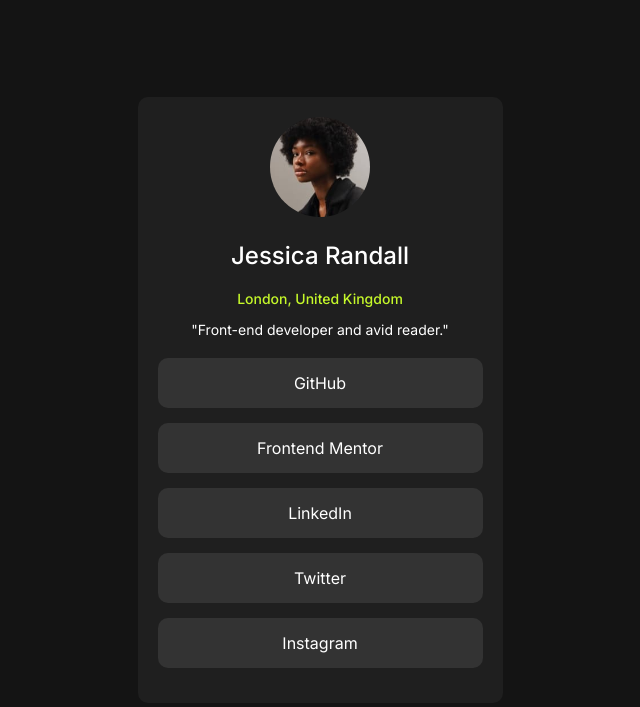
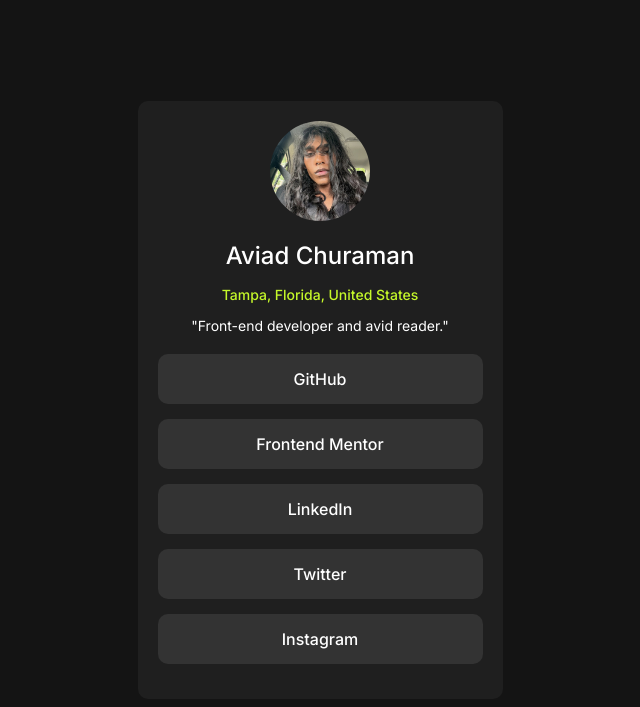
Before and after one commit to jewelsonmyjeans/social-links-profile, a plain HTML site: page index.html in a window 1280 px wide. Shown: the whole page, without its empty margins (320-960 px from the left). Drawn offline with Linux system fonts and the light colour scheme.

Commit message:
Made changes to look like a social profile for myself

```diff
--- a/index.html
+++ b/index.html
@@ -9,23 +9,23 @@
   <link rel="icon" type="image/png" sizes="32x32" href="./assets/images/favicon-32x32.png">
   <link rel="stylesheet" href="styles.css">
 
-  <title>Frontend Mentor | Social links profile</title>
+  <title>Social links profile</title>
 
 </head>
 <body>
-  <section id="container">
-    <img src="./assets/images/avatar-jessica.jpeg" alt="Jessica Randall" class="profile-image">
-    <h1 class="name">Jessica Randall</h1>
-    <p class="location">London, United Kingdom</p>
-    <p class="description"s>"Front-end developer and avid reader."</p>
+  <div id="container">
+    <img src="./assets/images/avatar-aviad.jpeg" alt="Jessica Randall" class="profile-image">
+    <h1 class="name">Aviad Churaman</h1>
+    <p class="location">Tampa, Florida, United States</p>
+    <p class="description">"Front-end developer and avid reader."</p>
 
     <div class="flex-links">
-      <a href="#" class="link">GitHub</a>
-      <a href="#" class="link">Frontend Mentor</a>
-      <a href="#" class="link">LinkedIn</a>
+      <a href="https://github.com/jewelsonmyjeans" class="link">GitHub</a>
+      <a href="https://www.frontendmentor.io/profile/jewelsonmyjeans" class="link">Frontend Mentor</a>
+      <a href="https://linkedin/in/aviad-churaman" class="link">LinkedIn</a>
       <a href="#" class="link">Twitter</a>
-      <a href="#" class="link">Instagram</a>
+      <a href="https://instagram.com/nighttime" class="link">Instagram</a>
     </div>
-  </section>
+  </div>
 </body>
 </html>
--- a/styles.css
+++ b/styles.css
@@ -23,6 +23,7 @@
     border-radius: 50%;
     width: 100px;
     height: 100px;
+    object-fit: cover;
 }
 
 h1 {
@@ -52,6 +53,7 @@
     margin-bottom: 15px;
     padding: 15px 10px;
     border-radius: 10px;
+    font-weight: 500;
 }
 
 a:hover {
```
Also changed, not shown: assets/images/avatar-aviad.jpeg (added), assets/images/avatar-jessica.jpeg (deleted).
